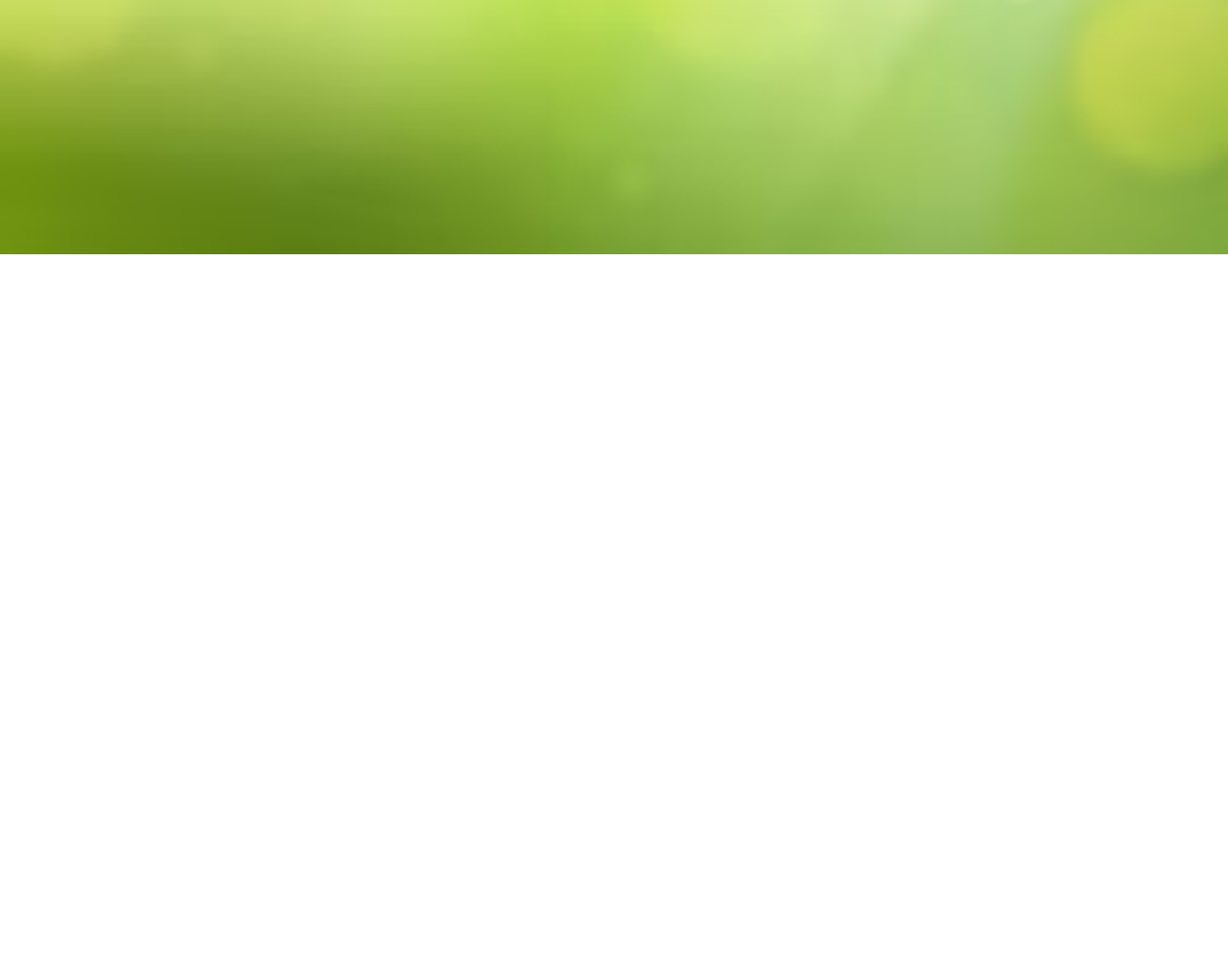
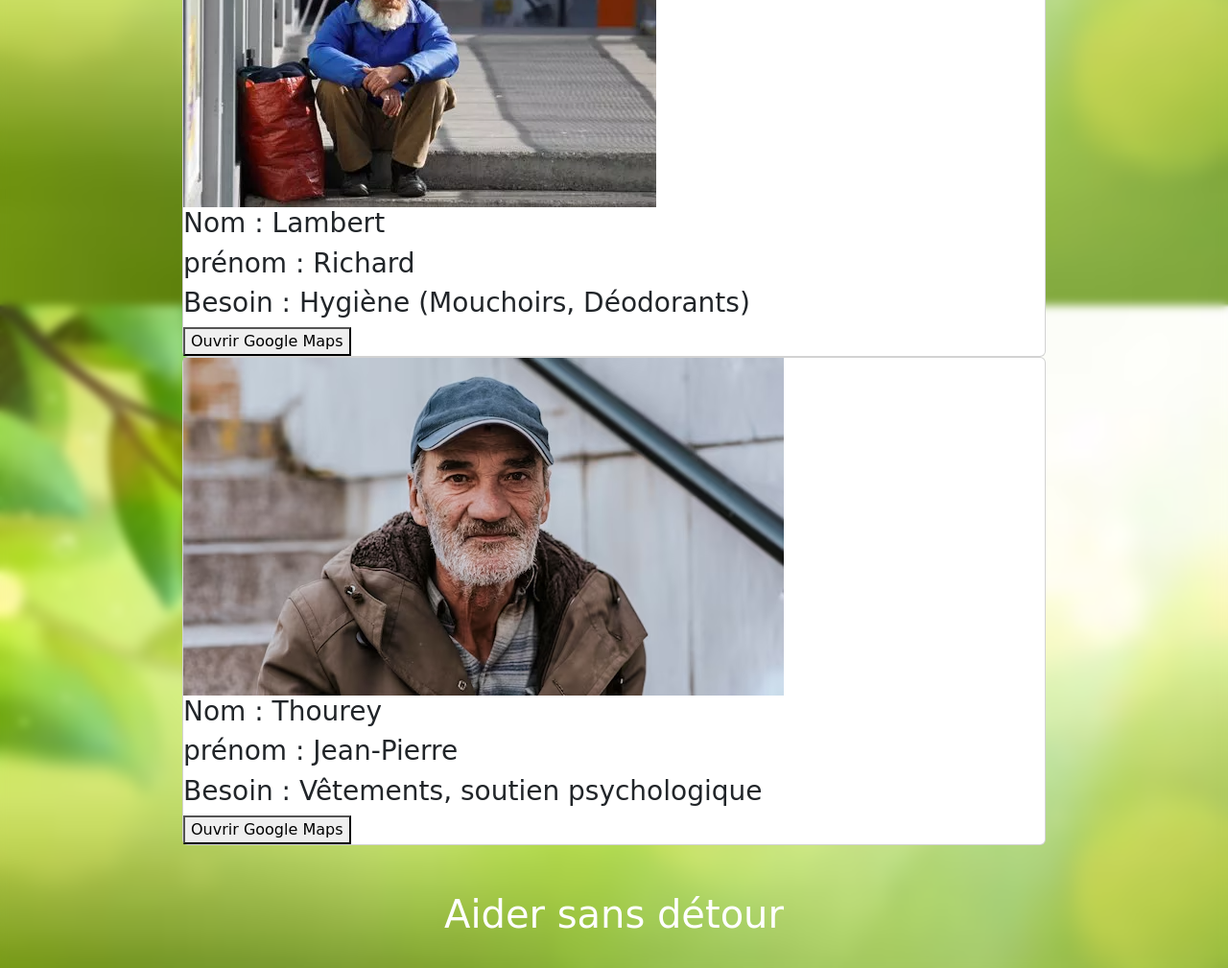
Before and after one commit to hard-tech/HelpMe, a plain HTML site: page hml/WantToHelp.html in a window 1280 px wide. Shown: the part 535-1544 px from the top of the page at 96% size. Before the commit the page ends 800 px from the top, so only its background shows below. Drawn offline with nearby package versions, Linux system fonts and the light colour scheme; a web font is replaced by a local one.

Commit message:
push card

```diff
--- a/hml/WantToHelp.html
+++ b/hml/WantToHelp.html
@@ -60,7 +60,32 @@
                     <img src="../image/pictures/Map_Trajet.png" class="img-fluid Map" width="900px">
                     <div class="box">
                         <div class="card">
-                            <img src="" alt="">
+                            <div class="">
+                                <img src="../image/pictures/photo_SDF.webp" alt="">
+                            </div>
+                            <div class="">
+                                <h3>Nom : Lambert</h3>
+                                <h3>prénom : Richard</h3>
+                                <h3>Besoin : Hygiène (Mouchoirs, Déodorants)</h3>
+                            </div>
+                            <div class="">
+                                <button>Ouvrir Google Maps</button>
+                            </div>
+
+                        </div>
+                        <div class="card">
+                            <div class="">
+                                <img src="../image/pictures/photo_SDF2.png" alt="">
+                            </div>
+                            <div class="">
+                                <h3>Nom : Thourey</h3>
+                                <h3>prénom : Jean-Pierre</h3>
+                                <h3>Besoin : Vêtements, soutien psychologique </h3>
+                            </div>
+                            <div class="">
+                                <button>Ouvrir Google Maps</button>
+                            </div>
+
                         </div>
                     </div>
                 </div>
```
